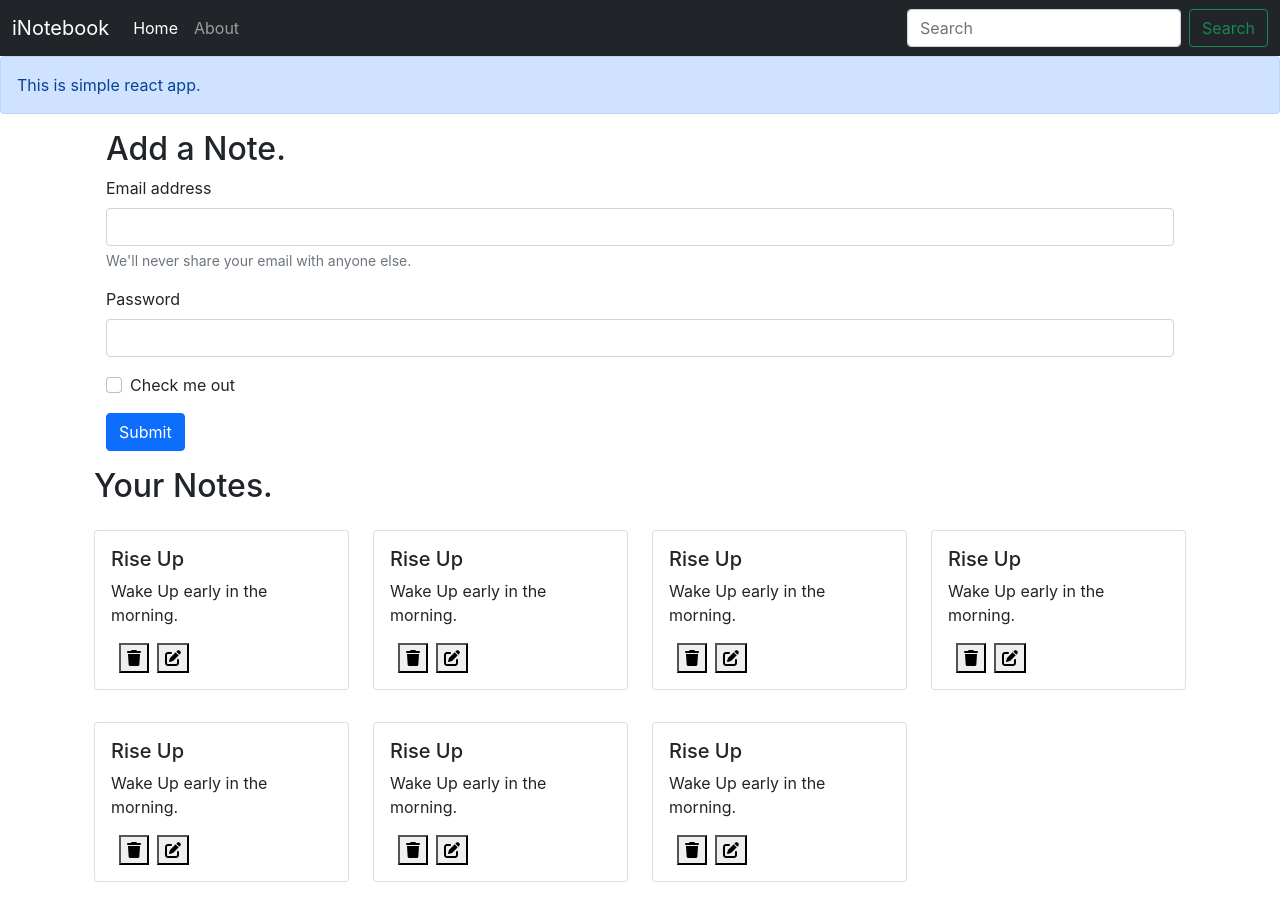
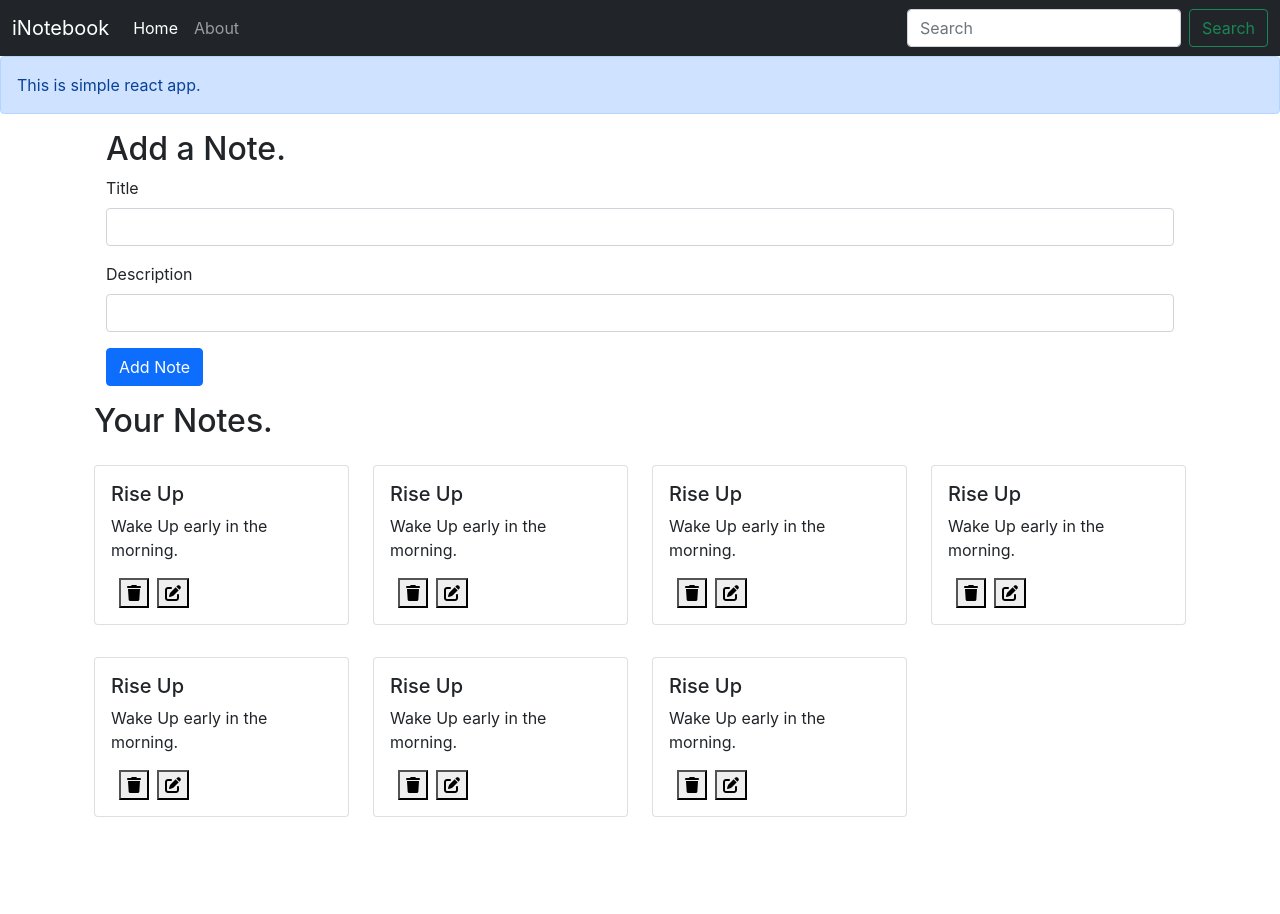
Before and after one commit to 02AmanSingh/iNotebook, a React (Create React App) app: page / in a window 1280 px wide. After the commit the page ends 849 px from the top, so only its background shows below. Built offline with nearby package versions, Linux system fonts and the light colour scheme.

Commit message:
Created addnote function.
User can add a new note to their database.

```diff
--- /dev/null
+++ b/src/components/AddNote.js
@@ -0,0 +1,40 @@
+import React, { useContext, useState } from 'react'
+import noteContext from '../context/notes/NoteContext';
+
+const AddNote = () => {
+    const context = useContext(noteContext);
+    const { addNote } = context;
+
+    const [note, setNote] = useState({title: "", description: "", tag: "default"})
+
+    const handleAddNote = (e) =>{
+        e.preventDefault();
+        addNote(note.title, note.description, note.tag);
+    }
+
+    const onChange = (e) => {
+        setNote({...note, [e.target.name]: e.target.value})
+    }
+
+    return (
+
+        <div className="container my-3">
+            <h2>Add a Note.</h2>
+
+            <form>
+                <div className="mb-3">
+                    <label htmlFor="title" className="form-label">Title</label>
+                    <input type="text" className="form-control" id="title" name="title" aria-describedby="emailHelp" onChange={onChange} />
+                </div>
+                <div className="mb-3">
+                    <label htmlFor="description" className="form-label">Description</label>
+                    <input type="text" className="form-control" id="description" name="description" onChange={onChange}/>
+                </div>
+                <button type="submit" className="btn btn-primary" onClick={handleAddNote}>Add Note</button>
+            </form>
+        </div>
+
+    )
+}
+
+export default AddNote
--- a/src/components/Home.js
+++ b/src/components/Home.js
@@ -1,31 +1,11 @@
 import React  from "react";
 import Notes from "./Notes";
+
 
 const Home = () => {
 
     return (
         <div className="container my-3" >
-            <div className="container my-3">
-                <h2>Add a Note.</h2>
-
-                <form>
-                    <div className="mb-3">
-                        <label htmlFor="exampleInputEmail1" className="form-label">Email address</label>
-                        <input type="email" className="form-control" id="exampleInputEmail1" aria-describedby="emailHelp" />
-                        <div id="emailHelp" className="form-text">We'll never share your email with anyone else.</div>
-                    </div>
-                    <div className="mb-3">
-                        <label htmlFor="exampleInputPassword1" className="form-label">Password</label>
-                        <input type="password" className="form-control" id="exampleInputPassword1" />
-                    </div>
-                    <div className="mb-3 form-check">
-                        <input type="checkbox" className="form-check-input" id="exampleCheck1" />
-                        <label className="form-check-label" htmlFor="exampleCheck1">Check me out</label>
-                    </div>
-                    <button type="submit" className="btn btn-primary">Submit</button>
-                </form>
-            </div>
-
             <Notes/>
         </div>
     )
--- a/src/components/Notes.js
+++ b/src/components/Notes.js
@@ -1,17 +1,21 @@
 import React, { useContext } from 'react'
 import noteContext from '../context/notes/NoteContext';
 import Noteitem from './Noteitem';
+import AddNote from './AddNote';
 
 function Notes() {
   const context = useContext(noteContext);
-  const { notes, setNotes } = context;
+  const { notes, addnote } = context;
   return (
+    <>
+      <AddNote />
       <div className="row my-3">
         <h2>Your Notes.</h2>
         {notes.map((note) => {
           return <Noteitem key={note._id} note={note} />;
         })}
       </div>
+    </>
   )
 }
 
--- a/src/context/notes/NoteState.js
+++ b/src/context/notes/NoteState.js
@@ -67,9 +67,36 @@
           "__v": 0
         },
       ]
+
     const [notes, setNotes] = useState(notesInitial);
+
+    //Add a Note
+    const addNote = (title, description, tag) => {
+      const note = {
+        "_id": "65e724e3d30s5fve29b902db4a5",
+        "user": "65e0be041f5d73381bc3c5d0",
+        "title": title,
+        "description": description,
+        "tag": tag,
+        "date": "2024-03-05T13:57:55.209Z",
+        "__v": 0
+      };
+      setNotes(notes.concat(note));
+    }
+
+
+    //Edit a Note
+    const editNote = () => {
+
+    }
+
+    //Delete a Note
+    const deleteNote = () => {
+
+    }
+
     return(
-        <noteContext.Provider value={{notes, setNotes}}>
+        <noteContext.Provider value={{notes, addNote, deleteNote, editNote}}>
             {props.children}
         </noteContext.Provider>
     )
```
Lines whose indentation alone changed are shown as unchanged.
